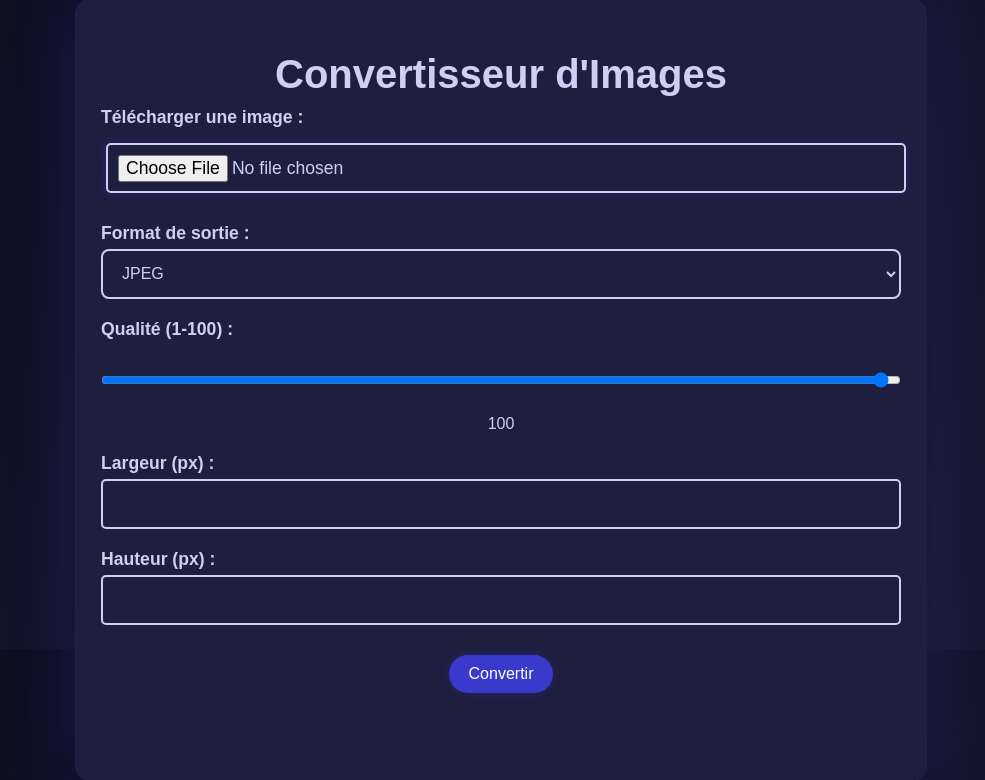
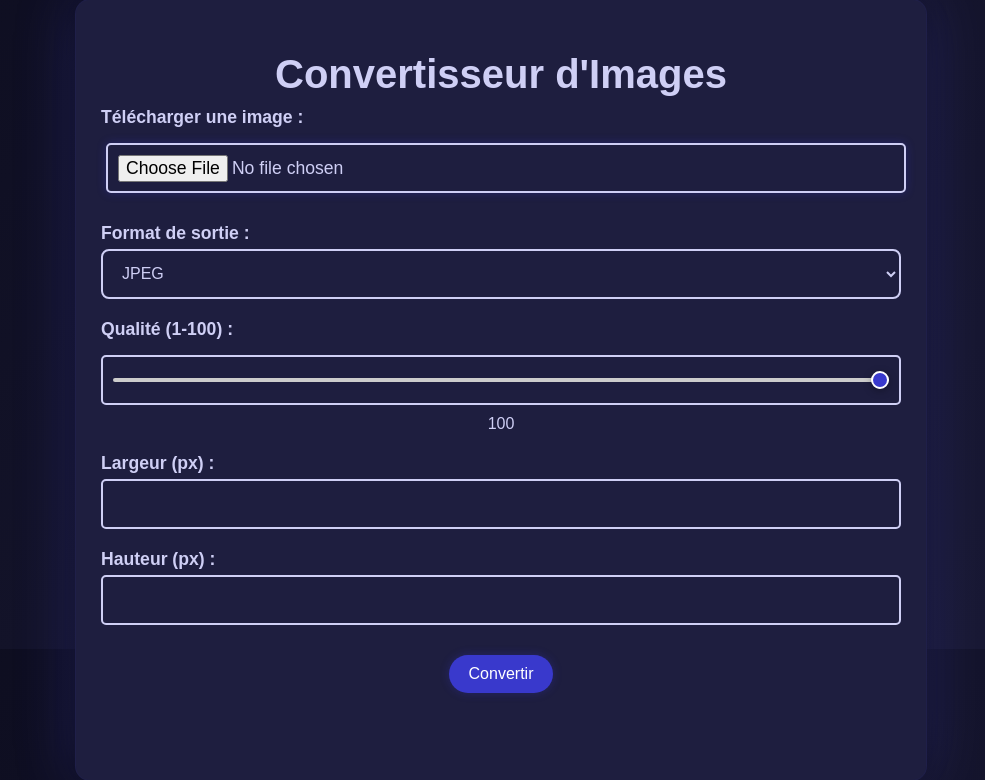
Before and after one commit to filsuin/My-website, a PHP site: page /image.html in a window 1280 px wide. Shown: the part 151-931 px from the top of the page, without its empty margins (139-1124 px from the left). Run offline with PHP 8.4, Linux system fonts and the light colour scheme.

Commit message:
1.15.6.5
Enhanced the appearance and cross-browser consistency of input[type='range'] in style.css. Relocated the theme toggle button inside the navigation bar in index.html for better UI placement.

```diff
--- a/assets/css/style.css
+++ b/assets/css/style.css
@@ -239,6 +239,76 @@ header p {
 input[type="range"] {
     width: 100%;
     margin: 10px 0;
+    padding: 0;
+    box-sizing: border-box;
+    background: transparent;
+    appearance: none;
+}
+
+input[type="range"]::-webkit-slider-thumb {
+    -webkit-appearance: none;
+    appearance: none;
+    width: 18px;
+    height: 18px;
+    border-radius: 50%;
+    background: var(--button-bg);
+    cursor: pointer;
+    box-shadow: 0 2px 8px var(--shadow-color);
+    border: 2px solid var(--button-color);
+    margin-top: -7px;
+}
+input[type="range"]::-webkit-slider-runnable-track {
+    height: 4px;
+    background: #ccc;
+    border-radius: 2px;
+}
+input[type="range"]:focus {
+    outline: none;
+}
+input[type="range"]::-ms-fill-lower {
+    background: #ccc;
+    border-radius: 2px;
+}
+input[type="range"]::-ms-fill-upper {
+    background: #ccc;
+    border-radius: 2px;
+}
+input[type="range"]::-moz-range-thumb {
+    width: 18px;
+    height: 18px;
+    border-radius: 50%;
+    background: var(--button-bg);
+    cursor: pointer;
+    border: 2px solid var(--button-color);
+}
+input[type="range"]::-moz-range-track {
+    height: 4px;
+    background: #ccc;
+    border-radius: 2px;
+}
+input[type="range"]::-ms-thumb {
+    width: 18px;
+    height: 18px;
+    border-radius: 50%;
+    background: var(--button-bg);
+    cursor: pointer;
+    border: 2px solid var(--button-color);
+}
+input[type="range"]:focus::-webkit-slider-thumb {
+    box-shadow: 0 0 0 3px var(--glow-color);
+}
+input[type="range"]:focus::-ms-thumb {
+    box-shadow: 0 0 0 3px var(--glow-color);
+}
+input[type="range"]:focus::-moz-range-thumb {
+    box-shadow: 0 0 0 3px var(--glow-color);
+}
+input[type="range"]::-ms-tooltip {
+    display: none;
+}
+input[type="range"]::-moz-focus-outer {
+    border: 0;
+}
 }
 
 #copyButton {
--- a/index.html
+++ b/index.html
@@ -12,9 +12,6 @@
     <link rel="stylesheet" href="https://cdnjs.cloudflare.com/ajax/libs/font-awesome/6.0.0/css/all.min.css">
 </head>
 <body>
-    <button id="themeToggle" class="theme-toggle">
-        <i class="fas fa-moon"></i>
-    </button>
     <header>
         <nav>
             <button class="menu-toggle" id="mobile-menu">
@@ -28,6 +25,9 @@
                 <li><a href="meteo.html" class="button">Météo</a></li>
                 <li><a href="contact.html" class="button">Contact</a></li>
             </ul>
+            <button id="themeToggle" class="theme-toggle">
+                <i class="fas fa-moon"></i>
+            </button>
         </nav>
     </header>
     <div class="wrapper">
```
